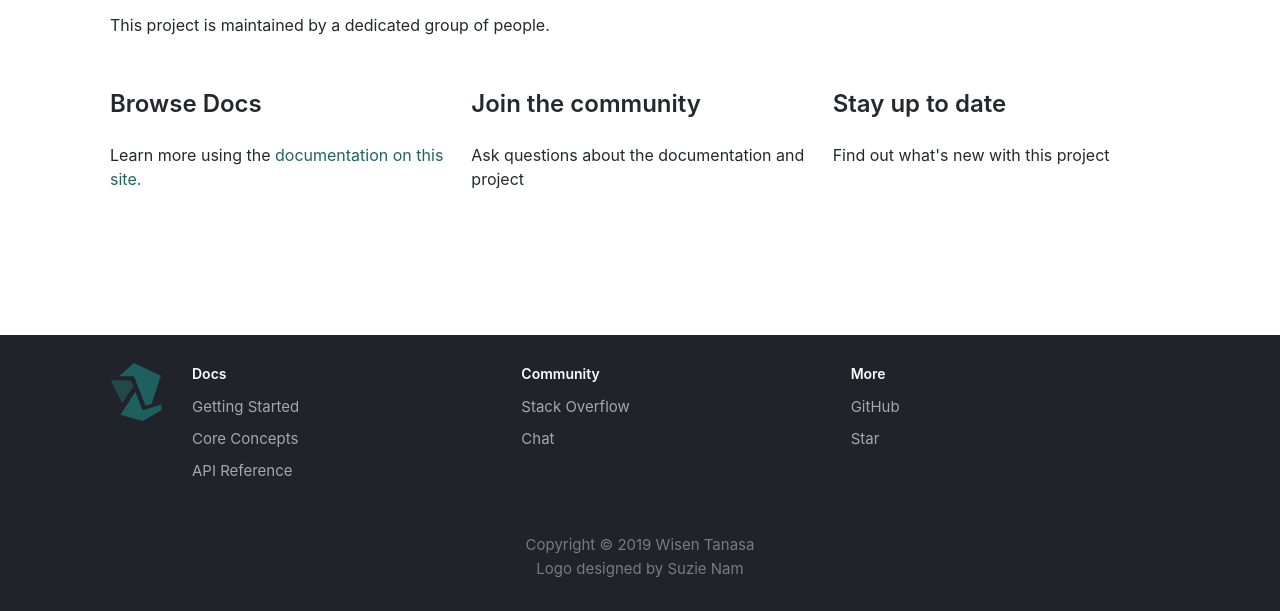
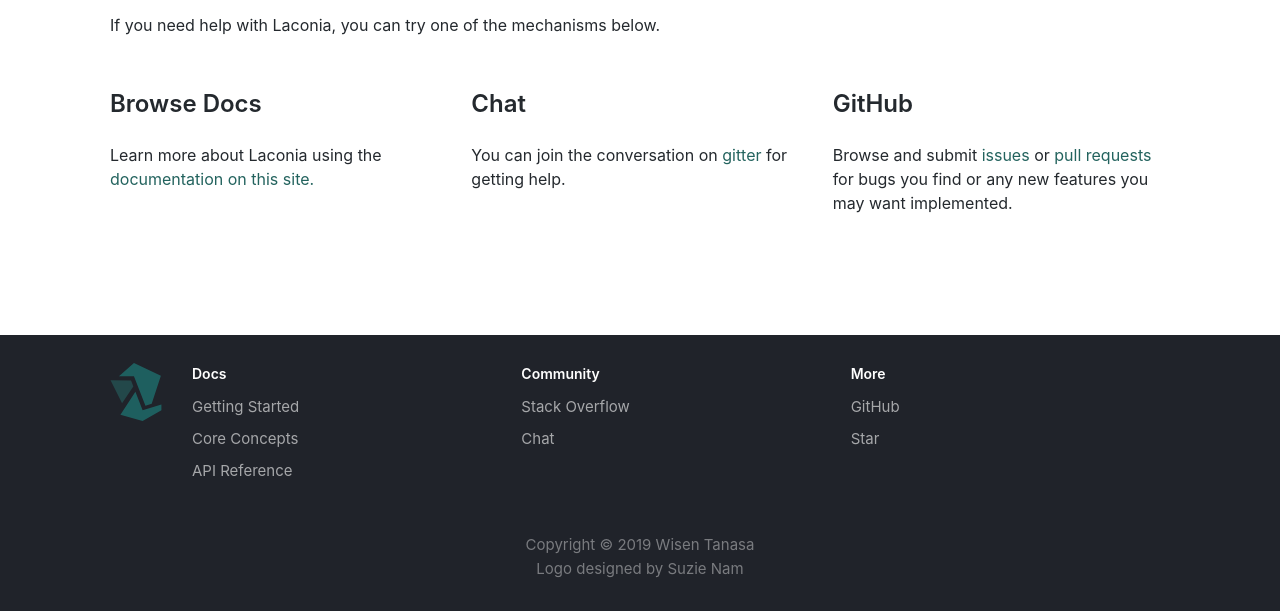
Before and after one commit to laconiajs/website, a plain HTML site: page en/help.html in a window 1280 px wide. Shown: the part 189-800 px from the top of the page. Drawn offline with nearby package versions, Linux system fonts and the light colour scheme.

Commit message:
Deploy website
Deploy website version based on 578dd715d22f2dd144ed00432423317317566da8

```diff
--- a/en/help.html
+++ b/en/help.html
@@ -3,10 +3,10 @@
               function gtag(){dataLayer.push(arguments); }
               gtag('js', new Date());
               gtag('config', 'UA-137047564-1');
-            </script><script type="text/javascript" src="https://buttons.github.io/buttons.js"></script><link rel="stylesheet" href="/css/main.css"/><script src="/js/codetabs.js"></script></head><body><div class="fixedHeaderContainer"><div class="headerWrapper wrapper"><header><a href="/"><img class="logo" src="/img/laconia.svg" alt="Laconia"/><h2 class="headerTitleWithLogo">Laconia</h2></a><div class="navigationWrapper navigationSlider"><nav class="slidingNav"><ul class="nav-site nav-site-internal"><li class=""><a href="/docs/introduction/getting-started" target="_self">Getting Started</a></li><li class=""><a href="/docs/api/intro" target="_self">API</a></li><li class="siteNavItemActive"><a href="/help" target="_self">Help</a></li></ul></nav></div></header></div></div><div class="navPusher"><div class="docMainWrapper wrapper"><div class="container mainContainer documentContainer postContainer"><div class="wrapper"><div class="post"><header class="postHeader"><h1>Need help?</h1></header><p>This project is maintained by a dedicated group of people.</p><div class="gridBlock"><div class="blockElement threeByGridBlock"><div class="blockContent"><h2><div><span><p>Browse Docs</p>
-</span></div></h2><div><span><p>Learn more using the <a href="/docs/en/doc1.html">documentation on this site.</a></p>
-</span></div></div></div><div class="blockElement threeByGridBlock"><div class="blockContent"><h2><div><span><p>Join the community</p>
-</span></div></h2><div><span><p>Ask questions about the documentation and project</p>
-</span></div></div></div><div class="blockElement threeByGridBlock"><div class="blockContent"><h2><div><span><p>Stay up to date</p>
-</span></div></h2><div><span><p>Find out what's new with this project</p>
+            </script><script type="text/javascript" src="https://buttons.github.io/buttons.js"></script><link rel="stylesheet" href="/css/main.css"/><script src="/js/codetabs.js"></script></head><body><div class="fixedHeaderContainer"><div class="headerWrapper wrapper"><header><a href="/"><img class="logo" src="/img/laconia.svg" alt="Laconia"/><h2 class="headerTitleWithLogo">Laconia</h2></a><div class="navigationWrapper navigationSlider"><nav class="slidingNav"><ul class="nav-site nav-site-internal"><li class=""><a href="/docs/introduction/getting-started" target="_self">Getting Started</a></li><li class=""><a href="/docs/api/intro" target="_self">API</a></li><li class="siteNavItemActive"><a href="/help" target="_self">Help</a></li></ul></nav></div></header></div></div><div class="navPusher"><div class="docMainWrapper wrapper"><div class="container mainContainer documentContainer postContainer"><div class="wrapper"><div class="post"><header class="postHeader"><h1>Need help?</h1></header><p>If you need help with Laconia, you can try one of the mechanisms below.</p><div class="gridBlock"><div class="blockElement threeByGridBlock"><div class="blockContent"><h2><div><span><p>Browse Docs</p>
+</span></div></h2><div><span><p>Learn more about Laconia using the <a href="/docs/en/introduction/getting-started">documentation on this site.</a></p>
+</span></div></div></div><div class="blockElement threeByGridBlock"><div class="blockContent"><h2><div><span><p>Chat</p>
+</span></div></h2><div><span><p>You can join the conversation on <a href="https://gitter.im/laconiajs/laconia">gitter</a> for getting help.</p>
+</span></div></div></div><div class="blockElement threeByGridBlock"><div class="blockContent"><h2><div><span><p>GitHub</p>
+</span></div></h2><div><span><p>Browse and submit <a href="https://github.com/laconiajs/laconia/issues">issues</a> or <a href="https://github.com/laconiajs/laconia/pulls">pull requests</a> for bugs you find or any new features you may want implemented.</p>
 </span></div></div></div></div></div></div></div></div><footer class="nav-footer" id="footer"><section class="sitemap"><a href="/" class="nav-home"><img src="/img/laconia.svg" alt="Laconia" width="66" height="58"/></a><div><h5>Docs</h5><a href="/docs/en/introduction/getting-started">Getting Started</a><a href="/docs/en/introduction/core-concepts">Core Concepts</a><a href="/docs/en/api/intro">API Reference</a></div><div><h5>Community</h5><a href="https://stackoverflow.com/questions/tagged/laconia" target="_blank" rel="noreferrer noopener">Stack Overflow</a><a href="https://gitter.im/laconiajs/laconia">Chat</a></div><div><h5>More</h5><a href="https://github.com/laconiajs/laconia">GitHub</a><a class="github-button" href="https://github.com/laconiajs/laconia" data-icon="octicon-star" data-count-href="/laconiajs/laconia/stargazers" data-show-count="true" data-count-aria-label="# stargazers on GitHub" aria-label="Star this project on GitHub">Star</a></div></section><section class="copyright">Copyright © 2019 Wisen Tanasa</section><section class="copyright">Logo designed by Suzie Nam</section></footer></div></body></html>
```
Also changed, not shown: en/help/index.html (+6 -6 lines), help.html (+6 -6 lines), help/index.html (+6 -6 lines).
